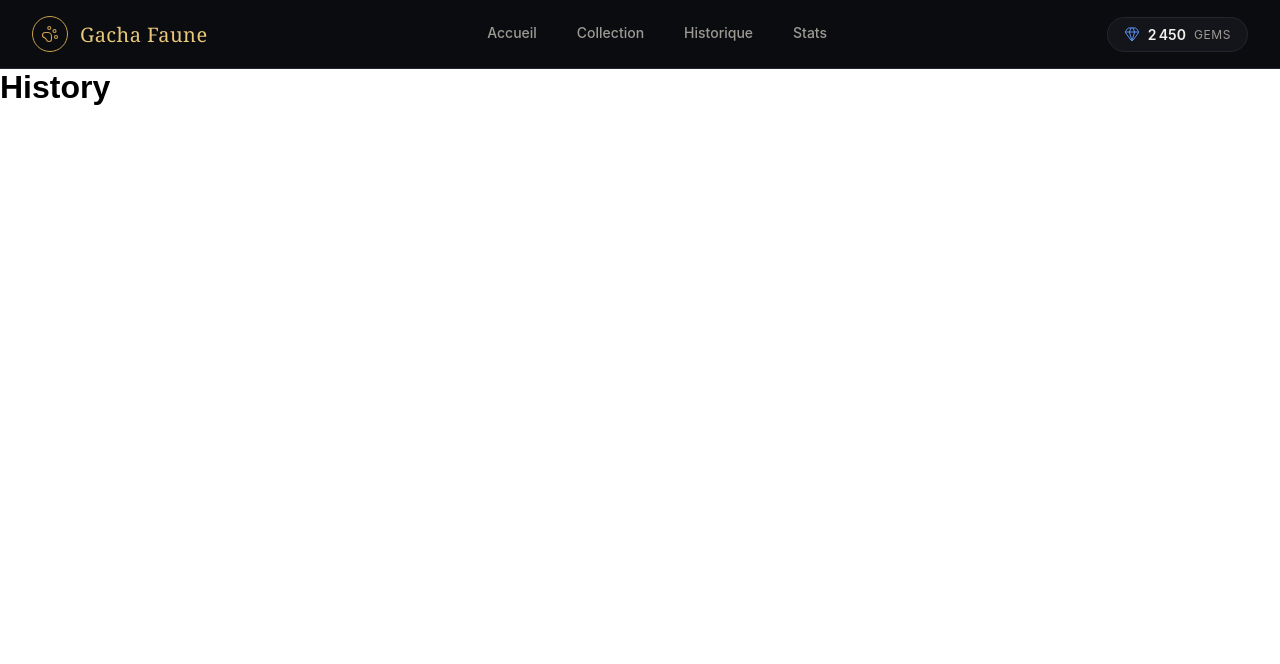
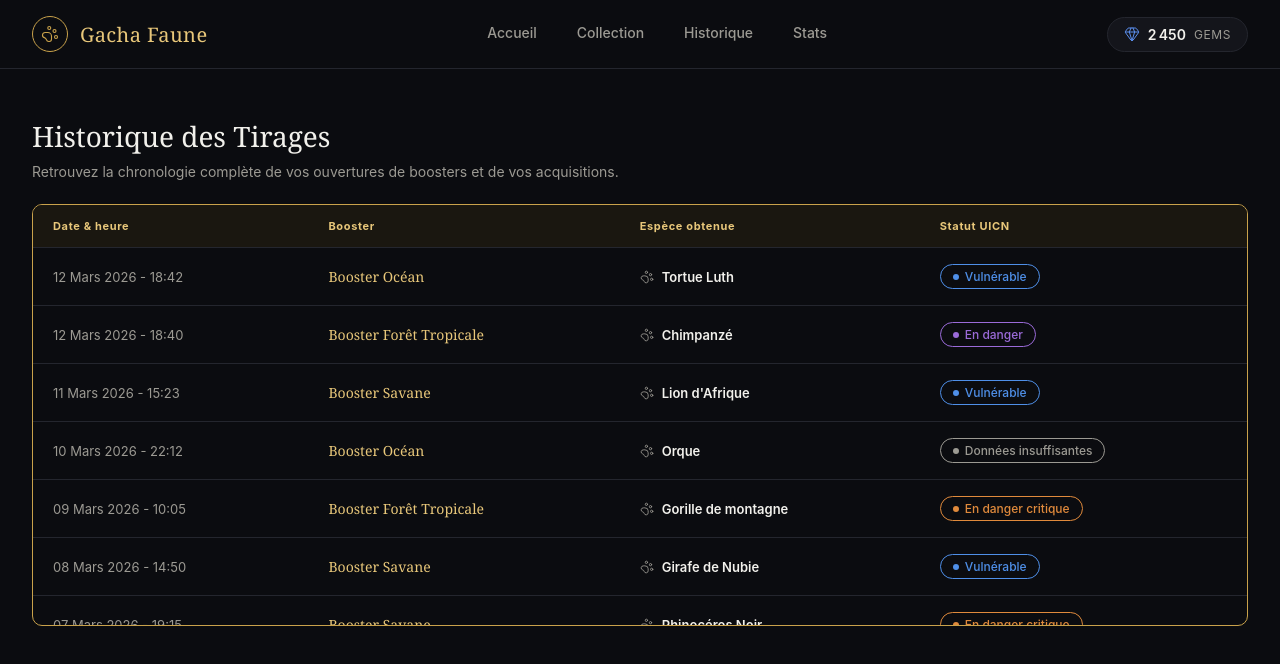
Before and after one commit to Legallait/Projet---OO-Systems-Development, a React app in the folder frontend/: page /history in a window 1280 px wide. Shown: the top 664 px of the page. Built offline with nearby package versions, Linux system fonts and the light colour scheme; the HTML template or start-up script is replaced by a standard one.

Commit message:
feat: history page

```diff
--- a/frontend/src/pages/History.jsx
+++ b/frontend/src/pages/History.jsx
@@ -1,7 +1,206 @@
+import { PawPrint } from "lucide-react";
+
+const STATUS_COLORS = {
+  Vulnérable: "#4F8FE8",
+  "En danger": "#9B6BD9",
+  "En danger critique": "#E08A3C",
+  "Données insuffisantes": "#9C9A93",
+};
+
+const TIRAGES = [
+  {
+    id: 1,
+    date: "12 Mars 2026 - 18:42",
+    booster: "Booster Océan",
+    species: "Tortue Luth",
+    status: "Vulnérable",
+  },
+  {
+    id: 2,
+    date: "12 Mars 2026 - 18:40",
+    booster: "Booster Forêt Tropicale",
+    species: "Chimpanzé",
+    status: "En danger",
+  },
+  {
+    id: 3,
+    date: "11 Mars 2026 - 15:23",
+    booster: "Booster Savane",
+    species: "Lion d'Afrique",
+    status: "Vulnérable",
+  },
+  {
+    id: 4,
+    date: "10 Mars 2026 - 22:12",
+    booster: "Booster Océan",
+    species: "Orque",
+    status: "Données insuffisantes",
+  },
+  {
+    id: 5,
+    date: "09 Mars 2026 - 10:05",
+    booster: "Booster Forêt Tropicale",
+    species: "Gorille de montagne",
+    status: "En danger critique",
+  },
+  {
+    id: 6,
+    date: "08 Mars 2026 - 14:50",
+    booster: "Booster Savane",
+    species: "Girafe de Nubie",
+    status: "Vulnérable",
+  },
+  {
+    id: 7,
+    date: "07 Mars 2026 - 19:15",
+    booster: "Booster Savane",
+    species: "Rhinocéros Noir",
+    status: "En danger critique",
+  },
+];
+
+const styles = {
+  page: {
+    backgroundColor: "#0B0C10",
+    minHeight: "100%",
+    padding: "48px 32px",
+    fontFamily: "'Inter', sans-serif",
+  },
+  title: {
+    fontFamily: "'Georgia', 'Cormorant Garamond', serif",
+    fontWeight: 400,
+    fontSize: "28px",
+    color: "#F2F1EC",
+    margin: "0 0 8px",
+  },
+  subtitle: {
+    color: "#9C9A93",
+    fontSize: "14px",
+    margin: "0 0 24px",
+  },
+  tableWrapper: {
+    border: "1px solid #C9A24B",
+    borderRadius: "10px",
+    overflow: "hidden",
+  },
+  scrollArea: {
+    maxHeight: "420px",
+    overflowY: "auto",
+  },
+  table: {
+    width: "100%",
+    borderCollapse: "collapse",
+  },
+  theadRow: {
+    position: "sticky",
+    top: 0,
+    zIndex: 1,
+  },
+  th: {
+    backgroundColor: "#1A1710",
+    color: "#E8C77A",
+    textAlign: "left",
+    fontSize: "11px",
+    fontWeight: 700,
+    letterSpacing: "0.06em",
+    padding: "14px 20px",
+  },
+  td: {
+    padding: "16px 20px",
+    fontSize: "13px",
+    color: "#F2F1EC",
+    borderTop: "1px solid #24262E",
+  },
+  dateCell: {
+    color: "#9C9A93",
+  },
+  boosterCell: {
+    color: "#E8C77A",
+    fontFamily: "'Georgia', 'Cormorant Garamond', serif",
+    fontSize: "14px",
+  },
+  speciesCell: {
+    display: "flex",
+    alignItems: "center",
+    gap: "8px",
+    fontWeight: 600,
+  },
+  speciesIcon: {
+    color: "#9C9A93",
+  },
+  statusBadge: (color) => ({
+    display: "inline-flex",
+    alignItems: "center",
+    gap: "6px",
+    padding: "4px 12px",
+    borderRadius: "9999px",
+    border: `1px solid ${color}`,
+    color: color,
+    fontSize: "12px",
+    fontWeight: 500,
+  }),
+  statusDot: (color) => ({
+    width: "6px",
+    height: "6px",
+    borderRadius: "9999px",
+    backgroundColor: color,
+  }),
+};
+
 export default function History() {
-    return (
-        <div>
-            <h1>History</h1>
+  return (
+    <div style={styles.page}>
+      <h1 style={styles.title}>Historique des Tirages</h1>
+      <p style={styles.subtitle}>
+        Retrouvez la chronologie complète de vos ouvertures de boosters et de
+        vos acquisitions.
+      </p>
+
+      <div style={styles.tableWrapper}>
+        <div style={styles.scrollArea} className="gold-scrollbar">
+          <table style={styles.table}>
+            <thead>
+              <tr style={styles.theadRow}>
+                <th style={styles.th}>Date &amp; heure</th>
+                <th style={styles.th}>Booster</th>
+                <th style={styles.th}>Espèce obtenue</th>
+                <th style={styles.th}>Statut UICN</th>
+              </tr>
+            </thead>
+            <tbody>
+              {TIRAGES.map((tirage) => {
+                const color = STATUS_COLORS[tirage.status] ?? "#9C9A93";
+                return (
+                  <tr key={tirage.id}>
+                    <td style={{ ...styles.td, ...styles.dateCell }}>
+                      {tirage.date}
+                    </td>
+                    <td style={{ ...styles.td, ...styles.boosterCell }}>
+                      {tirage.booster}
+                    </td>
+                    <td style={styles.td}>
+                      <span style={styles.speciesCell}>
+                        <PawPrint
+                          size={14}
+                          style={styles.speciesIcon}
+                          strokeWidth={1.5}
+                        />
+                        {tirage.species}
+                      </span>
+                    </td>
+                    <td style={styles.td}>
+                      <span style={styles.statusBadge(color)}>
+                        <span style={styles.statusDot(color)} />
+                        {tirage.status}
+                      </span>
+                    </td>
+                  </tr>
+                );
+              })}
+            </tbody>
+          </table>
         </div>
-    );
+      </div>
+    </div>
+  );
 }
```
